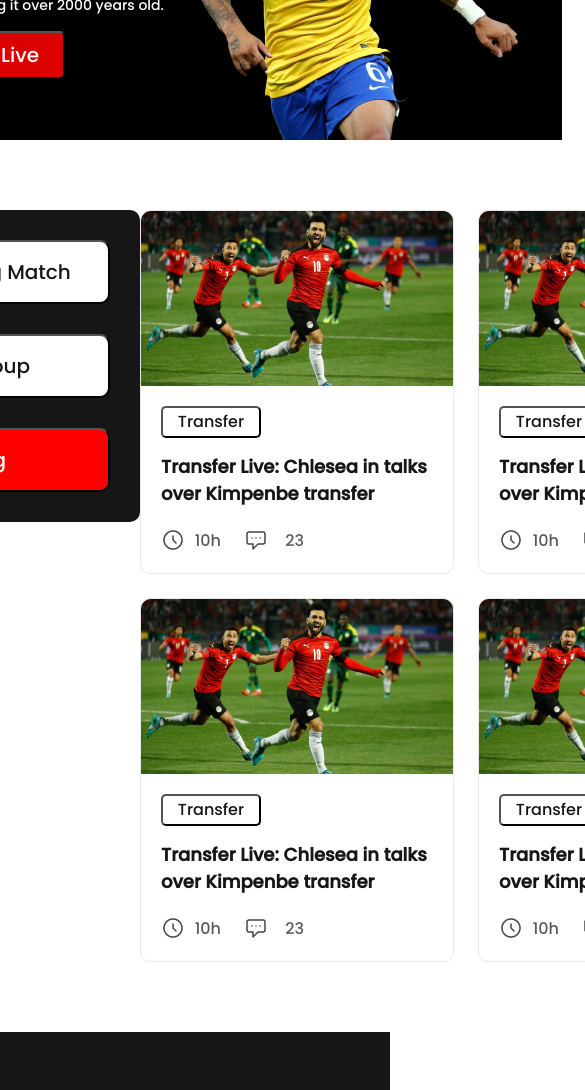
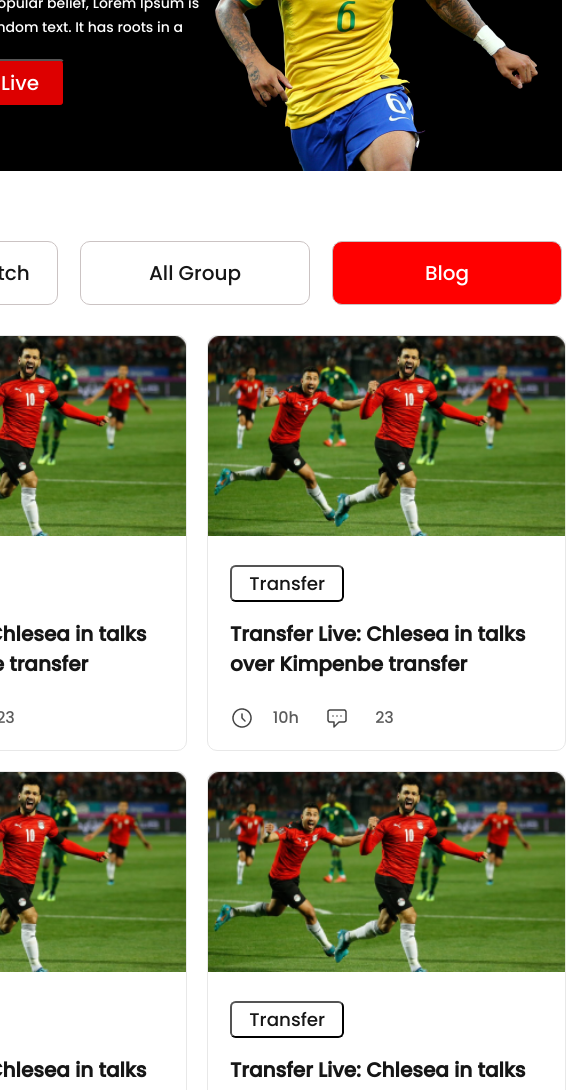
Before and after one commit to Riday1/world-cup-2022-repo, a plain HTML site: page index.html in a window 390 px wide. Shown: the part 304-1394 px from the top of the page, 585 px wide, since content can reach past the window. Drawn offline with Linux system fonts and the light colour scheme.

Commit message:
tab done

```diff
--- a/index.html
+++ b/index.html
@@ -14,18 +14,22 @@
 
 
     <main>
-        <section class="container-1">
+        <section class="container-1 width">
             <div class="top-banner">
                 <div class="banner-left">
                     <div class="banner-info">
                         <h1 class="banner-title">
                             The Greatest show on the earth
                         </h1>
-                        <p class="banner-text">
-                            Contrary to popular belief, Lorem Ipsum is not simply
-                            random text. It has roots in a piece of classical Latin literature from 45 BC, making it
-                            over 2000 years old.
-                        </p>
+                        <div class="text-container">
+                            <p class="banner-text">
+                                Contrary to popular belief, Lorem Ipsum is not simply
+                                random text. It has roots in a piece of classical Latin literature from 45 BC, making it
+                                over 2000 years old.
+                            </p>
+
+                        </div>
+
                         <button class="banner-btn">
                             <a href="#">Watch Live</a>
                         </button>
@@ -39,7 +43,7 @@
             </div>
         </section>
 
-        <section class="container-1">
+        <section class="container-1 width">
             <div class="blog-container">
                 <aside>
                     <div class="box">
--- a/style.css
+++ b/style.css
@@ -29,7 +29,7 @@ top banner style
 --------------------------------------------- */
 .container-1 {
     width: 1321px;
-    margin-bottom: 104px;
+    margin-top: 104px;
 
 }
 
@@ -167,7 +167,7 @@ blog style
 
 }
 
-.blog-image {
+.blog-image img {
     width: 312px;
     height: 175px;
 }
@@ -321,6 +321,7 @@ footer part style
 ----------------------------------------------- */
 footer {
     background-color: #161616;
+    margin-top: 104px;
 }
 
 .footer-container {
@@ -354,7 +355,8 @@ hr {
 }
 
 .footer-text p {
-    margin: 30px;
+    margin: 40px 30px;
+    /* margin: 0px; */
     font-weight: 500;
     font-size: 16px;
     line-height: 24px;
--- a/style2.css
+++ b/style2.css
@@ -12,7 +12,8 @@
     /* t-----------------op banner style */
     .container-1 {
         width: 734px;
-        margin-bottom: 70px;
+
+        margin-top: 70px;
     }
 
     .banner-info {
@@ -26,11 +27,28 @@
         line-height: 50px;
     }
 
+    .text-container {
+        width: 316px;
+        height: 48px;
+
+
+        margin-top: 10px;
+        margin-bottom: 20px;
+        overflow: hidden;
+        text-overflow: ellipsis;
+
+    }
+
     .banner-text {
-        text-overflow: ellipsis;
+
         font-weight: 400;
         font-size: 14px;
         line-height: 24px;
+        margin: 0px;
+
+
+
+
     }
 
     .banner-btn {
@@ -52,7 +70,7 @@
         width: 323px;
         height: 340px;
         position: relative;
-        top: 26px;
+        left: 20px;
 
     }
 
@@ -60,6 +78,130 @@
 
 
 
+    /* --------------------------------------------
+section 2 style
+-----------------------------------------*/
+
+
+    .blog-container {
+        display: flex;
+        /* justify-content: space-between; */
+        flex-direction: column;
+    }
+
+
+    .box {
+        display: flex;
+        justify-content: space-between;
+        ;
+        width: 734px;
+        height: auto;
+        padding: 0px;
+        padding-bottom: 30px;
+        background-color: #FFFFFF;
+        border-radius: 10px;
+    }
+
+    .box-btn {
+        width: 230px;
+        height: 64px;
+        font-family: 'Poppins', sans-serif;
+        margin-bottom: 0px;
+        border-radius: 10px;
+        background-color: #FFFFFF;
+        border: 1px solid rgb(203, 195, 195);
+    }
+
+    /*--------------------------------------------------
+    blog style
+    -------------------------------------------------------*/
+
+    .blogs {
+        grid-template-columns: repeat(2, 1fr);
+        gap: 20px;
+    }
+
+    .blog {
+        width: 357px;
+        height: 414.21px;
+
+    }
+
+    .blog-image img {
+        width: 357px;
+        height: 200.24px;
+    }
+
+    .blog-info {
+        padding: 22px;
+    }
+
+    .blog-btn {
+
+        width: 114.42px;
+        height: 36.62px;
+
+        border-radius: 5.72px;
+    }
+
+    .blog-btn a {
+        font-weight: 500;
+        font-size: 18.3077px;
+        line-height: 27px;
+
+    }
+
+    .blog-text {
+        font-weight: 600;
+        font-size: 20px;
+        line-height: 30px;
+
+        margin-top: 17px;
+        margin-bottom: 24px;
+    }
+
+    .blog-footer {
+        width: 163.88px;
+        height: 30px;
+
+    }
+
+    .footer-content {
+        width: 68.9px;
+        height: 30px;
+    }
+
+    /* --------------------------------------------------------
+    view button or hidden button
+    -------------------------------------------------------- */
+
+    .visibility {
+        display: block;
+
+    }
+
+    /* -----------------------------------------------
+    footer part style
+    ----------------------------------------------- */
+
+    .footer-container {
+        padding: 50px;
+    }
+
+    .footer-text {
+        display: flex;
+        justify-content: center;
+        flex-wrap: wrap;
+    }
+
+    .footer-text p {
+        margin: 20px 15px;
+        /* margin: 0x; */
+        font-weight: 500;
+        line-height: 50px;
+        line-height: 24px;
+        color: #B9B9B9;
+    }
 
 
 
```
